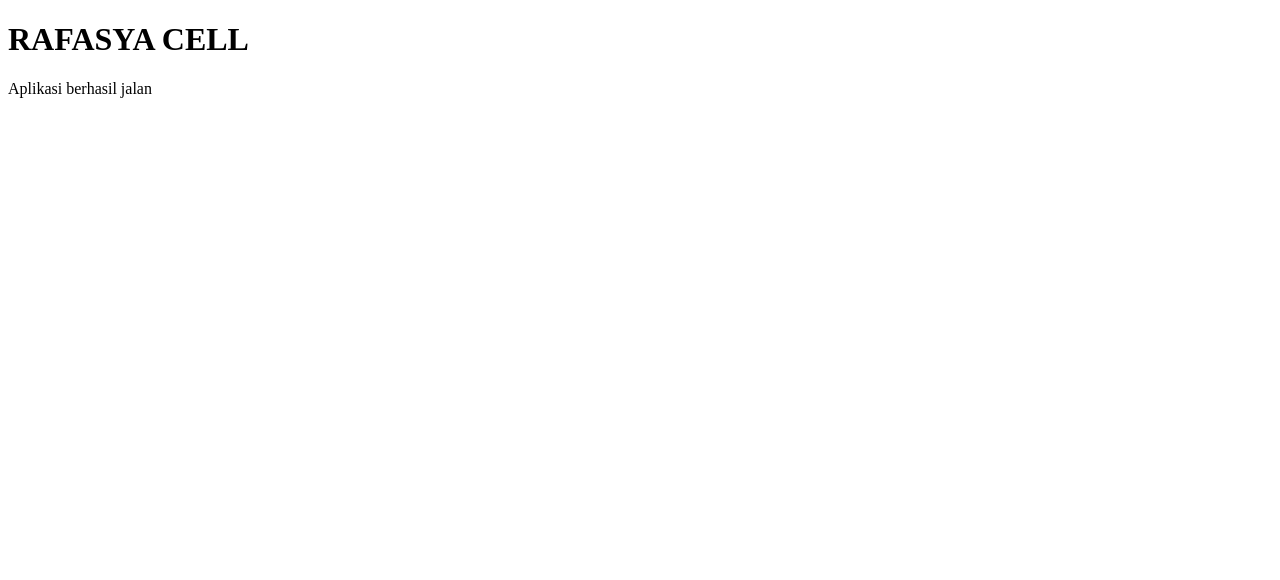
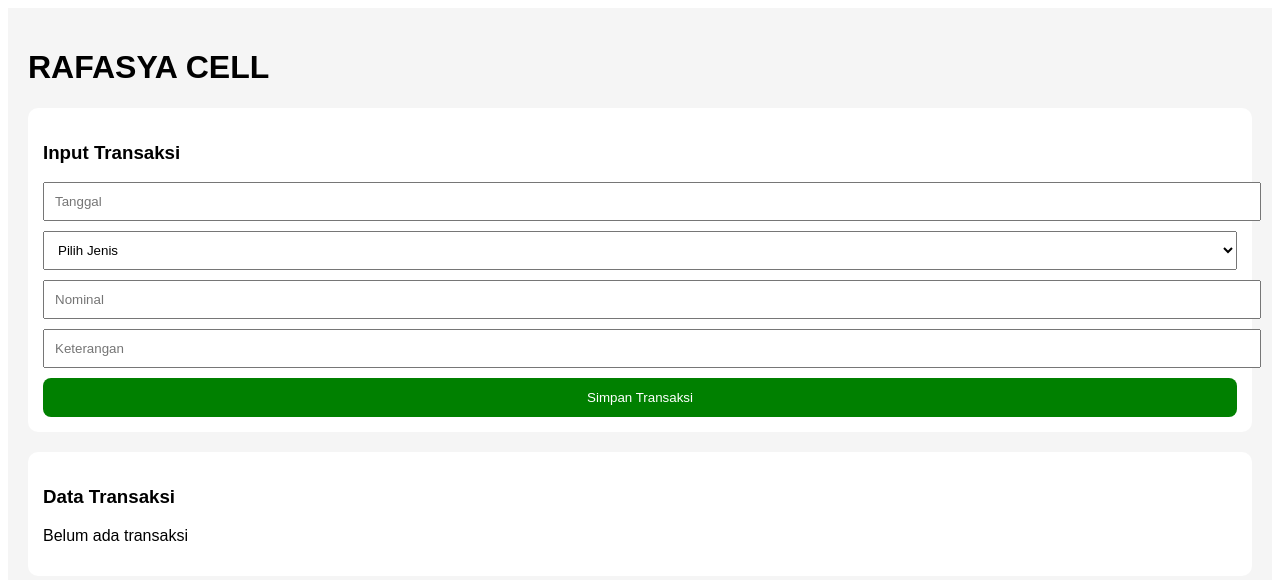
Before and after one commit to karyabengkellas03-dot/Buku-kas-brilink, a React (Vite) app: page / in a window 1280 px wide. Shown: the top 580 px of the page. Built offline with nearby package versions, Linux system fonts and the light colour scheme.

Commit message:
Update App.jsx

```diff
--- a/src/App.jsx
+++ b/src/App.jsx
@@ -1,8 +1,143 @@
+import { useState } from "react";
+
 export default function App() {
+  const [transaksi, setTransaksi] = useState([]);
+  const [form, setForm] = useState({
+    tanggal: "",
+    jenis: "",
+    nominal: "",
+    keterangan: "",
+  });
+
+  const tambahTransaksi = () => {
+    if (!form.jenis || !form.nominal) {
+      alert("Lengkapi data");
+      return;
+    }
+
+    setTransaksi([
+      ...transaksi,
+      {
+        ...form,
+      },
+    ]);
+
+    setForm({
+      tanggal: "",
+      jenis: "",
+      nominal: "",
+      keterangan: "",
+    });
+  };
+
   return (
-    <div>
+    <div
+      style={{
+        padding: 20,
+        fontFamily: "Arial",
+        background: "#f5f5f5",
+        minHeight: "100vh",
+      }}
+    >
       <h1>RAFASYA CELL</h1>
-      <p>Aplikasi berhasil jalan</p>
+
+      <div
+        style={{
+          background: "white",
+          padding: 15,
+          borderRadius: 10,
+          marginTop: 20,
+        }}
+      >
+        <h3>Input Transaksi</h3>
+
+        <input
+          placeholder="Tanggal"
+          value={form.tanggal}
+          onChange={(e) =>
+            setForm({ ...form, tanggal: e.target.value })
+          }
+          style={{ width: "100%", padding: 10, marginBottom: 10 }}
+        />
+
+        <select
+          value={form.jenis}
+          onChange={(e) =>
+            setForm({ ...form, jenis: e.target.value })
+          }
+          style={{ width: "100%", padding: 10, marginBottom: 10 }}
+        >
+          <option value="">Pilih Jenis</option>
+          <option>Transfer</option>
+          <option>Tarik Tunai</option>
+          <option>Setor Tunai</option>
+          <option>Pulsa</option>
+        </select>
+
+        <input
+          placeholder="Nominal"
+          value={form.nominal}
+          onChange={(e) =>
+            setForm({ ...form, nominal: e.target.value })
+          }
+          style={{ width: "100%", padding: 10, marginBottom: 10 }}
+        />
+
+        <input
+          placeholder="Keterangan"
+          value={form.keterangan}
+          onChange={(e) =>
+            setForm({ ...form, keterangan: e.target.value })
+          }
+          style={{ width: "100%", padding: 10, marginBottom: 10 }}
+        />
+
+        <button
+          onClick={tambahTransaksi}
+          style={{
+            width: "100%",
+            padding: 12,
+            background: "green",
+            color: "white",
+            border: "none",
+            borderRadius: 8,
+          }}
+        >
+          Simpan Transaksi
+        </button>
+      </div>
+
+      <div
+        style={{
+          background: "white",
+          padding: 15,
+          borderRadius: 10,
+          marginTop: 20,
+        }}
+      >
+        <h3>Data Transaksi</h3>
+
+        {transaksi.length === 0 ? (
+          <p>Belum ada transaksi</p>
+        ) : (
+          transaksi.map((item, index) => (
+            <div
+              key={index}
+              style={{
+                border: "1px solid #ddd",
+                padding: 10,
+                borderRadius: 8,
+                marginBottom: 10,
+              }}
+            >
+              <p><b>Tanggal:</b> {item.tanggal}</p>
+              <p><b>Jenis:</b> {item.jenis}</p>
+              <p><b>Nominal:</b> {item.nominal}</p>
+              <p><b>Keterangan:</b> {item.keterangan}</p>
+            </div>
+          ))
+        )}
+      </div>
     </div>
   );
-}
+        }
```
